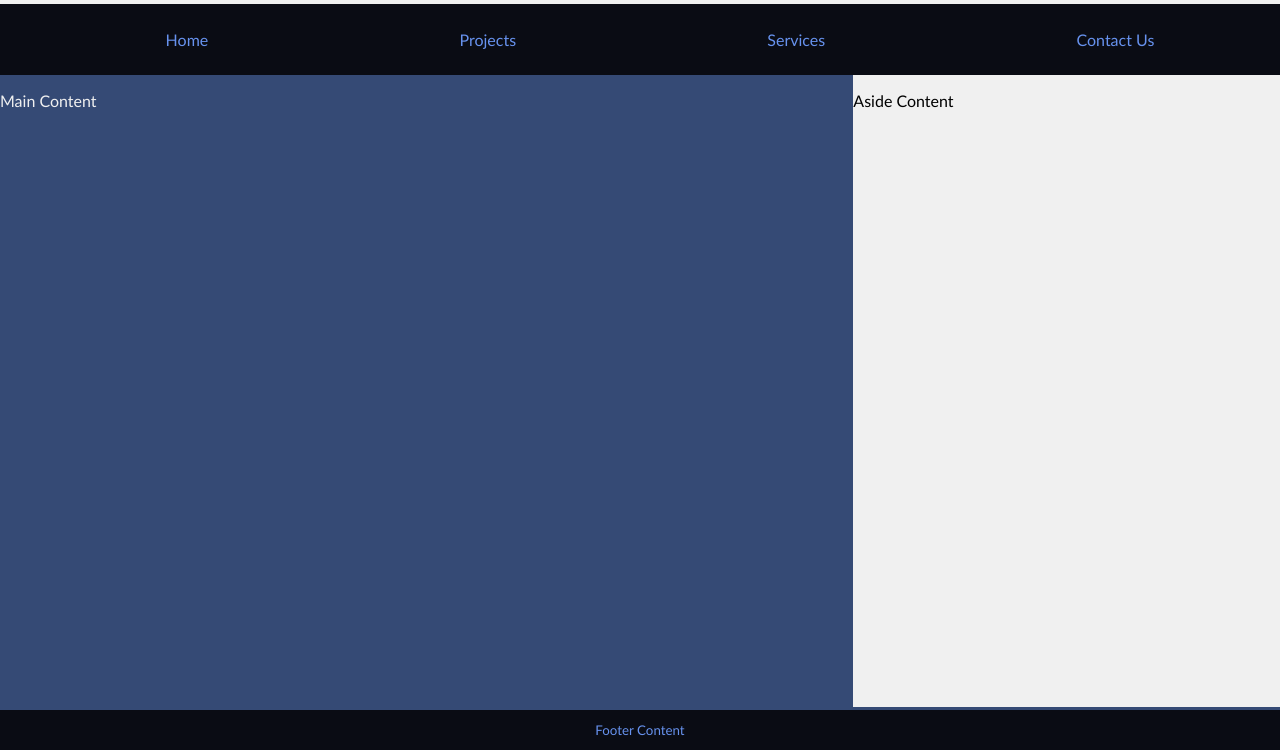
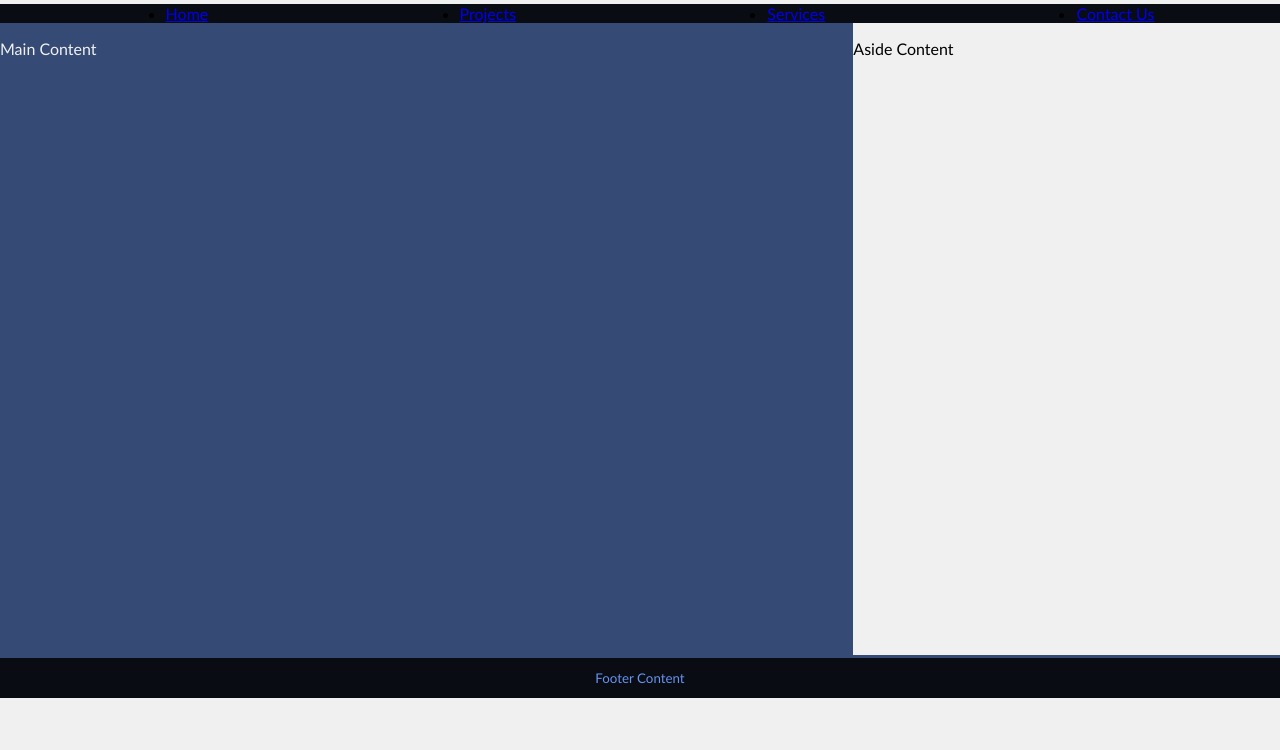
Before and after one commit to gabozzz15/wdd131, a plain HTML site: page week01/basic-layout.html in a window 1280 px wide. Shown: the part 65-815 px from the top of the page. Drawn offline with Linux system fonts and the light colour scheme.

Commit message:
solving html error

```diff
--- a/week01/basic-layout.html
+++ b/week01/basic-layout.html
@@ -11,10 +11,10 @@
         <h2>Header Content</h2>
         <nav>
             <ul>
-                <p>Home</p>
-                <p>Projects</p>
-                <p>Services</p>
-                <p>Contact Us</p>
+                <li><a href="#">Home</a></li>
+                <li><a href="#">Projects</a></li>
+                <li><a href="#">Services</a></li>
+                <li><a href="#">Contact Us</a></li>
             </ul>
         </nav>
     </header>
--- a/week01/styles/layout.css
+++ b/week01/styles/layout.css
@@ -29,6 +29,7 @@ nav ul {
 nav ul p {
     color: var(--background);
     padding: 10px;
+    text-decoration: none;
 }
 
 header,
```
